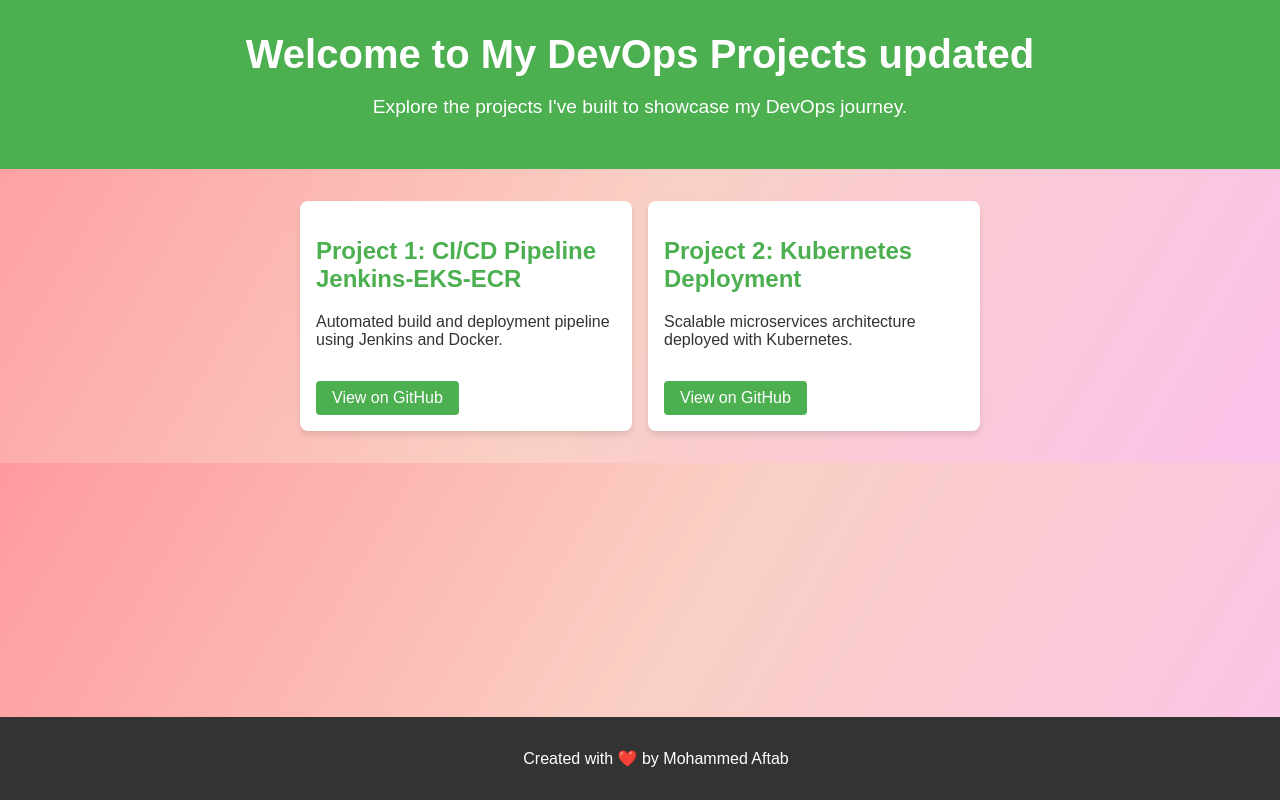
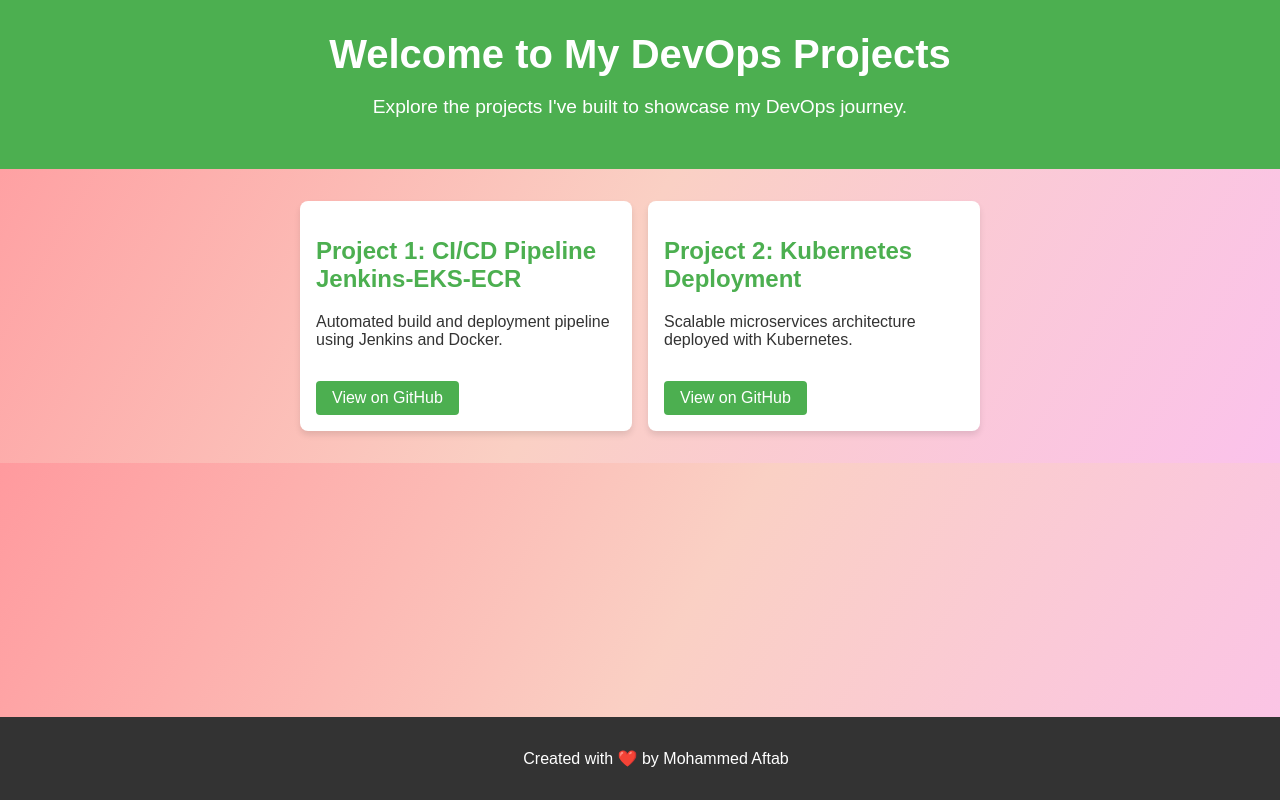
Before and after one commit to skaftab-in/simple-devops-website, a website: page public/index.html in a window 1280 px wide. Drawn offline with Linux system fonts and the light colour scheme.

Commit message:
Update index.html

```diff
--- a/public/index.html
+++ b/public/index.html
@@ -3,12 +3,12 @@
 <head>
     <meta charset="UTF-8">
     <meta name="viewport" content="width=device-width, initial-scale=1.0">
-    <title>My DevOps Projects Some Changes </title>
+    <title>My DevOps Projects </title>
     <link rel="stylesheet" href="styles.css">
 </head>
 <body>
     <header>
-        <h1>Welcome to My DevOps Projects updated</h1>
+        <h1>Welcome to My DevOps Projects </h1>
         <p>Explore the projects I've built to showcase my DevOps journey.</p>
     </header>
     <main>
```
